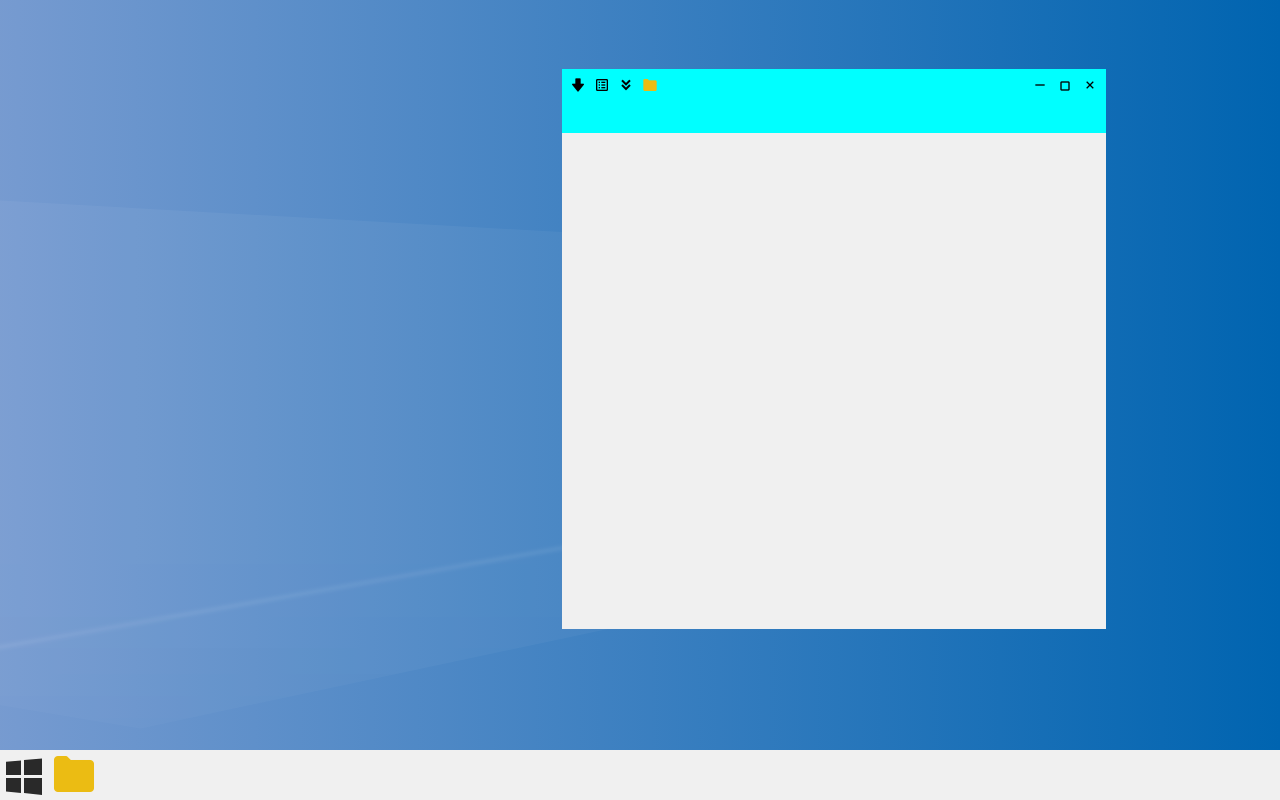
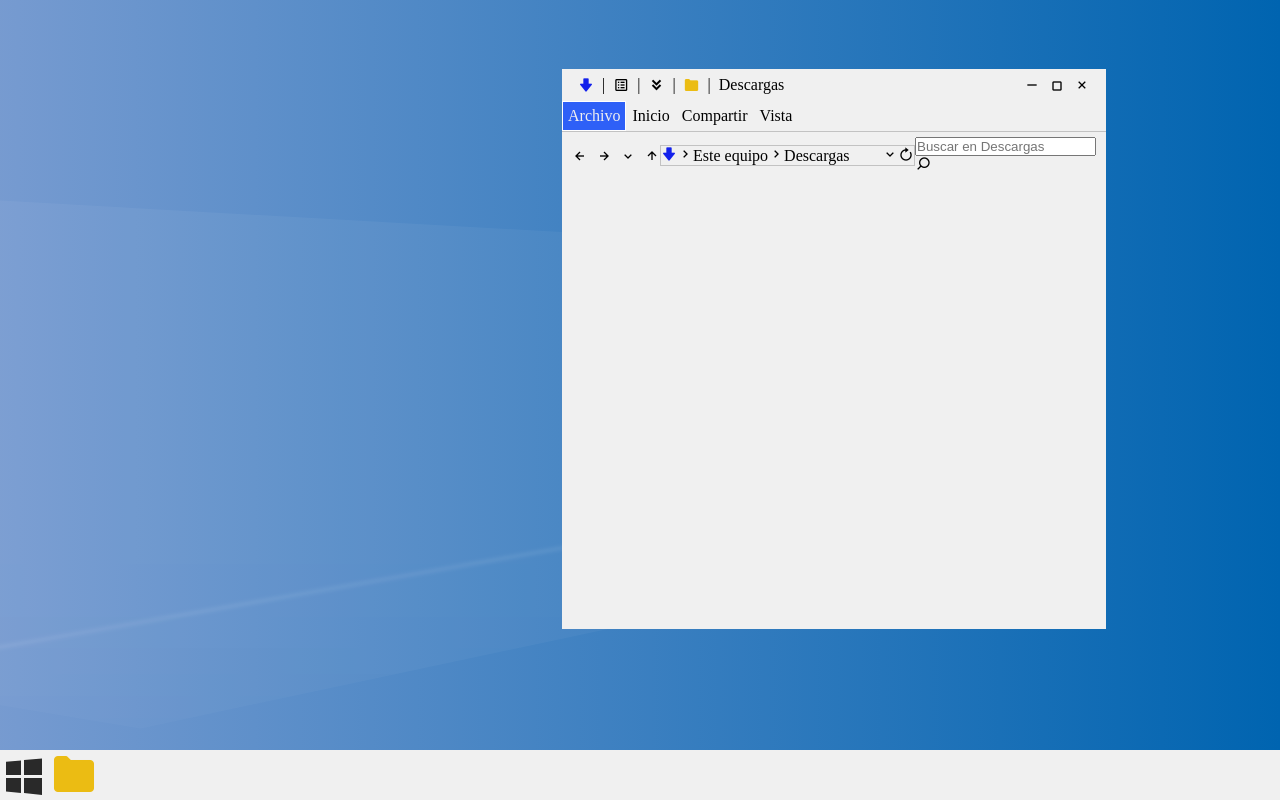
Before and after one commit to n-e-s-t-e-r-dev/windows-porfolio, a plain HTML site: page index.html in a window 1280 px wide. Both pictures are taken after a click on the icon 74 px from the left and 774 px from the top of the page. Drawn offline with nearby package versions, Linux system fonts and the light colour scheme.

Commit message:
cree la carpeta descargas

```diff
--- a/index.html
+++ b/index.html
@@ -134,11 +134,15 @@
             style="color: #ebbc13"
           ></i>
           <div class="folder_container_principal" id="folderContainer">
+            <div class="conatainer_nav_header">
               <div class="nav_download">
                 <div class="nav_download_div">
-                <i class="bx bxs-downvote"></i><i class="bx bx-spreadsheet"></i
-                ><i class="bx bxs-chevrons-down"></i>
-                <i class="bx bxs-folder bx-xs" style="color: #ebbc13"></i>
+                  <i class="bx bxs-downvote" style="color: #1321eb"></i>|<i
+                    class="bx bx-spreadsheet"
+                  ></i
+                  >|<i class="bx bxs-chevrons-down"></i>|
+                  <i class="bx bxs-folder bx-xs" style="color: #ebbc13"></i>|
+                  <span>Descargas</span>
                 </div>
                 <div class="nav_download_div">
                   <i class="bx bx-minus"> </i>
@@ -150,6 +154,46 @@
                   </div>
 
                   <i id="closed_folder" class="bx bx-x"></i>
+                </div>
+              </div>
+              <div class="container_ul_header">
+                <ul class="container_ul_header_ul">
+                  <li class="header_li blue">Archivo</li>
+                  <li class="header_li">Inicio</li>
+                  <li class="header_li ">Compartir</li>
+                  <li class="header_li">Vista</li>
+                </ul>
+              </div>
+              <div class="container_header_bottom">
+                <div class="container_bottom_incons_one">
+                  <i class="bx bx-left-arrow-alt"></i
+                  ><i class="bx bx-right-arrow-alt"></i
+                  ><i class="bx bx-chevron-down"></i
+                  ><i class="bx bx-up-arrow-alt"></i>
+                </div>
+                <div class="container_bottom_icnos_two">
+                  <div class="icons_bottom_two_container_one">
+                    <i class="bx bxs-downvote" style="color: #1321eb"></i
+                    ><i class="bx bx-chevron-right"></i><span>Este equipo</span
+                    ><i class="bx bx-chevron-right"></i><span>Descargas</span>
+                  </div>
+
+                  <div class="icons_bottom_two_container_two">
+                    <i class="bx bx-chevron-down"></i
+                    ><i class="bx bx-revision"></i>
+                  </div>
+                </div>
+                <div class="container_bottom_three">
+                  <label for="buscar">
+                    <input
+                      id="buscar"
+                      name="buscar"
+                      type="text"
+                      placeholder="Buscar en Descargas"
+                    />
+                    <i class="bx bx-search bx-flip-horizontal"></i>
+                  </label>
+                </div>
               </div>
             </div>
             <div class="nav_main">
@@ -169,6 +213,7 @@
     --gray: rgba(41, 41, 41);
     --blue: rgba(1, 90, 255, 0.526);
     --textWhite: #f0f0f0;
+    --borderV: 1px solid rgba(172, 172, 172, 0.667);
   }
   * {
     margin: 0;
@@ -588,18 +633,66 @@
     padding: 1px;
     height: 1rem;
   }
+  .conatainer_nav_header {
+    position: relative;
+    display: inline-block;
+    width: 100%;
+  }
+  .container_ul_header {
+    width: 100%;
+  }
+  .container_ul_header_ul {
+    display: flex;
+    width: 100%;
+    border-bottom: var(--borderV);
+  }
+  .container_header_bottom{
+    display: flex;
+    justify-content: space-between;
+    align-items: center;
+    padding: 5px 10px;
+  }
+  .container_bottom_incons_one{
+    display: flex;
+    gap: 8px;
+  }
+  .container_bottom_icnos_two{
+    display: flex;
+    gap: 1rem;
+    justify-content: space-between;
+    align-items: center;
+    width: 20rem;
+    border: var(--borderV);
+  }
+
+  .header_li {
+    display: flex;
+    padding: 5px;
+    border: solid 1px transparent;
+    cursor: default;
+  }
+  .header_li:hover {
+    border: 1px solid white;
+  }
+  .blue {
+    background-color: #2e60f7;
+    color: var(--textWhite);
+    border: 1px solid white;
+  }
   .nav_download {
     display: flex;
     width: 100%;
-    background-color: aqua;
     justify-content: space-between;
-    padding: 0.5rem;
-    height: 4rem;
+    padding: 0rem 1rem;
+    height: 2rem;
   }
+
   .nav_download_div {
     display: flex;
     gap: 0.5rem;
     cursor: pointer;
+    justify-content: center;
+    align-items: center;
   }
 </style>
 
```
Lines whose indentation alone changed are shown as unchanged.
